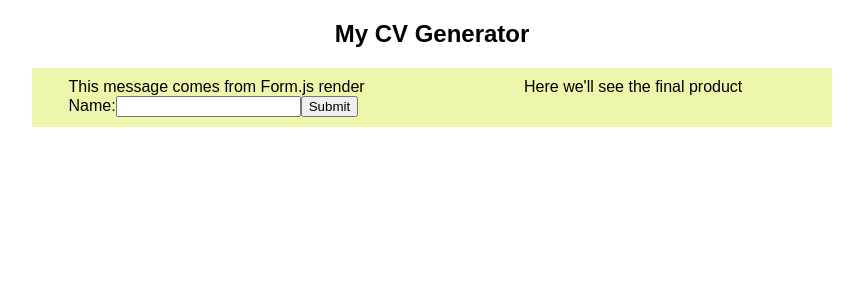
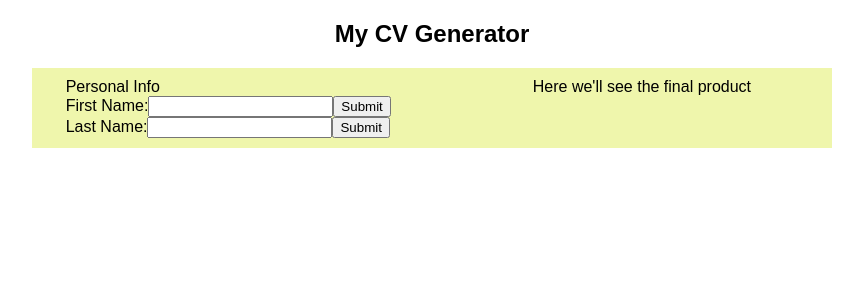
Before and after one commit to doctype-Melvin/cv-project, a React (Create React App) app: page / in a window 1280 px wide. Shown: the top 300 px of the page, without its empty margins (208-1071 px from the left). Built offline with nearby package versions, Linux system fonts and the light colour scheme.

Commit message:
<RE>adds two form input fields

```diff
--- a/src/components/form/Form.js
+++ b/src/components/form/Form.js
@@ -1,34 +1,78 @@
 import React from "react";
 
 export class Form extends React.Component {
+    constructor(props){
+        super(props)
+        this.state = {
+            first: '',
+            last: '',
+            dob: '',}
+    }
+    render() {
+        return (
+            <form className="formCt">
+                <FormSection sectionName='Personal Info'/>
+            </form>
+        )
+    }
+}
+
+class FormSection extends React.Component {
     constructor(props) {
         super(props)
-        this.state = {value: ''}
+        this.state = {
+            name: '',
+        surname: '',
+        birth: ''}
+    }
+    render() {
+        return (
+            <div className="section">{this.props.sectionName}
+            <FormElement />
+            </div>
+        )
+    }
+}
+
+class FormElement extends React.Component {
+    constructor(props) {
+        super(props)
+        this.state = {
+            firstName: '',
+            lastName: '',
+        }
 
         this.handleInput = this.handleInput.bind(this)
         this.handleSubmit = this.handleSubmit.bind(this)
     }
 
-    handleInput(event) {
-        this.setState({value: event.target.value})
+    handleInput(e) {
+        const target = e.target
+        const value = target.value
+        const name = target.name
+        this.setState({
+            [name]: value,
+        })
     }
 
-    handleSubmit(event) {
-        alert('A name was submitted: ' + this.state.value)
-        event.preventDefault()
+    handleSubmit(e) {
+        console.log(this.state)
+        e.preventDefault()
     }
 
-    render() {
+    render(){
         return (
-            <div className="formCt">
-                {/* Below is an example of how to output dynamic data */}
-                { 'This message comes from Form.js render'}
-                <form className="formEl" onSubmit={this.handleSubmit}>
-                        <label>Name:
-                        <input type="text" className="input" id="name" value={this.state.value} onChange={this.handleInput} />
-                        </label>
-                        <input type="submit" value = "Submit" />
-                </form>
+            <div className="formEl">
+            <label>
+               First Name:
+                <input type='text' name='firstName' value={this.state.firstName} onChange={this.handleInput}></input>
+                <input type='submit' value='Submit' onClick={this.handleSubmit}></input>
+            </label>
+            <label>
+                Last Name:
+                <input type='text' name='lastName' value={this.state.lastName} onChange={this.handleInput}></input>
+                <input type='submit' value='Submit' onClick={this.handleSubmit}></input>
+            </label>
             </div>
         )
     }
--- a/src/components/style.css
+++ b/src/components/style.css
@@ -36,3 +36,15 @@ html, body {
 .right {
     grid-area: right;
 }
+
+.section {
+    display: flex;
+    flex-direction: column;
+}
+
+.formEl {
+    display: flex;
+    flex-direction: column;
+    justify-content: center;
+    align-items: flex-start;
+}
```
